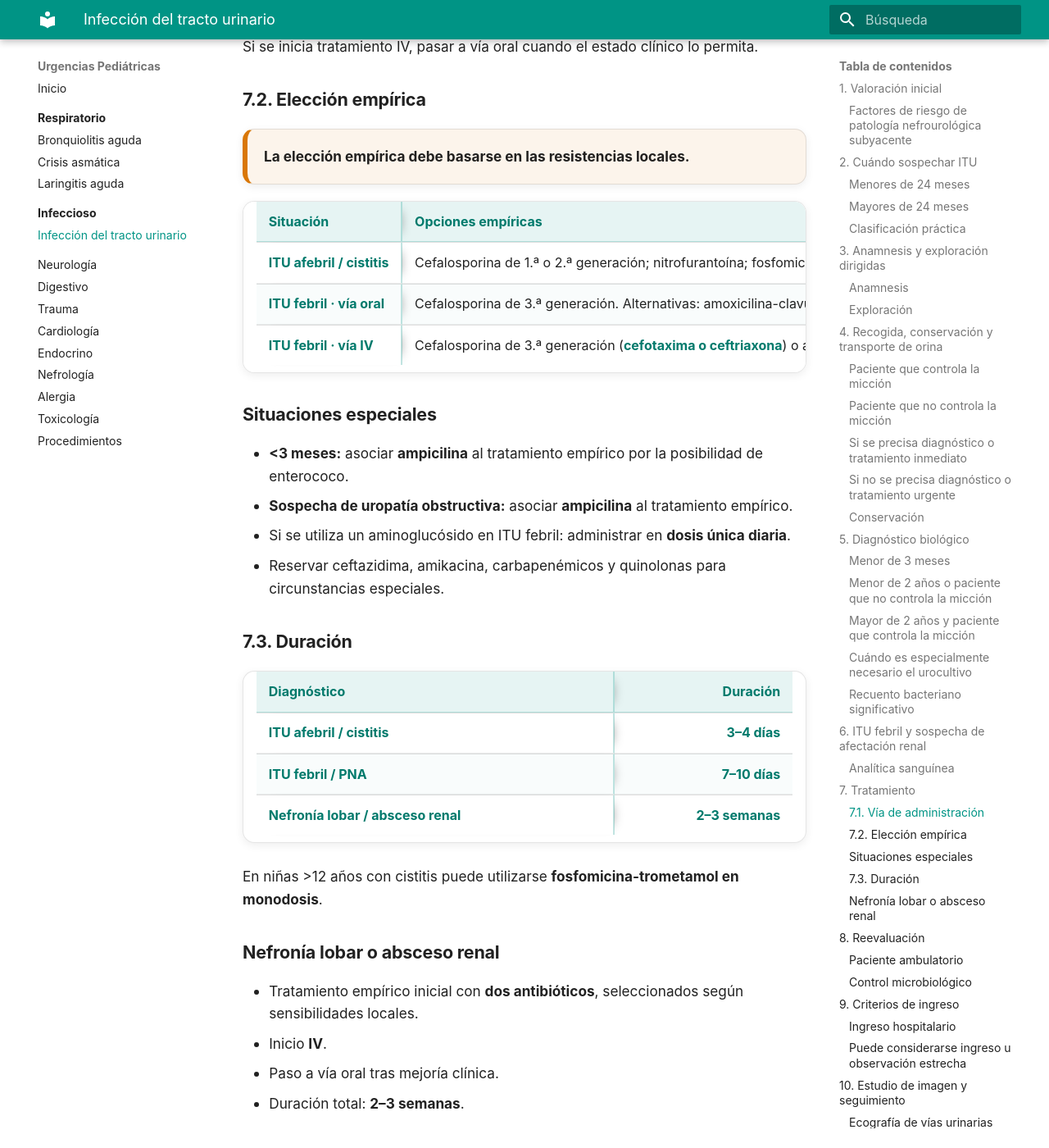
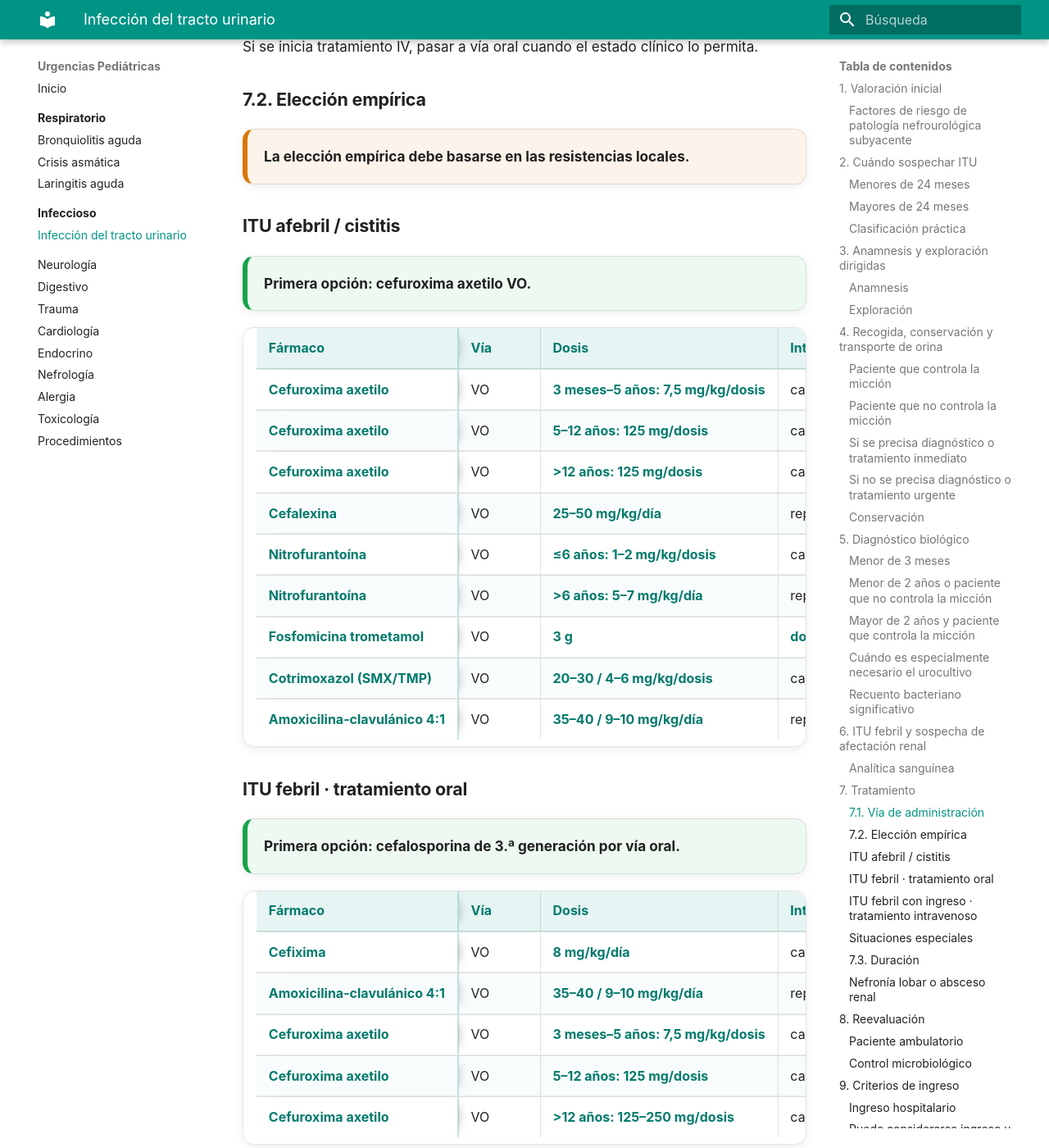
Before and after one commit to gonzaloares/urgencias-pediatricas, an MkDocs documentation site: the page built from docs/infeccioso/infeccion-tracto-urinario.md, in a window 1280 px wide and 1400 px high, scrolled down 8279 px. Shown: the whole window at 82% size. Built offline with MkDocs 1.6.1 and Material for MkDocs 9.7.7, drawn with Linux system fonts in a browser that asks for light colours; some of the changed text lies outside the part shown.

Commit message:
Amplía posología del tratamiento empírico de ITU

```diff
--- a/docs/infeccioso/infeccion-tracto-urinario.md
+++ b/docs/infeccioso/infeccion-tracto-urinario.md
@@ -276,17 +276,59 @@
   <strong>La elección empírica debe basarse en las resistencias locales.</strong>
 </div>
 
-| Situación | Opciones empíricas |
-|---|---|
-| **ITU afebril / cistitis** | Cefalosporina de 1.ª o 2.ª generación; nitrofurantoína; fosfomicina en >12 años. TM-SMX o amoxicilina-clavulánico 4/1 si la sensibilidad local de <i>E. coli</i> es >80–90%. |
-| **ITU febril · vía oral** | Cefalosporina de 3.ª generación. Alternativas: amoxicilina-clavulánico 4/1 o cefalosporina de 2.ª generación si la sensibilidad local de <i>E. coli</i> es >80–90%. |
-| **ITU febril · vía IV** | Cefalosporina de 3.ª generación (**cefotaxima o ceftriaxona**) o aminoglucósido (**gentamicina o tobramicina**). Alternativas: amoxicilina-clavulánico 5/1 o cefalosporina de 2.ª generación si la sensibilidad local de <i>E. coli</i> es >80–90%. |
+### ITU afebril / cistitis
+
+<div class="clinical-card clinical-card-success">
+  <strong>Primera opción: cefuroxima axetilo VO.</strong>
+</div>
+
+| Fármaco | Vía | Dosis | Intervalo / máximo | Comentarios |
+|---|---|---|---|---|
+| **Cefuroxima axetilo** | VO | **3 meses–5 años: 7,5 mg/kg/dosis** | cada **12 h** | Primera opción. |
+| **Cefuroxima axetilo** | VO | **5–12 años: 125 mg/dosis** | cada **12 h** | — |
+| **Cefuroxima axetilo** | VO | **>12 años: 125 mg/dosis** | cada **12 h**; puede aumentarse a **250 mg/dosis** | — |
+| **Cefalexina** | VO | **25–50 mg/kg/día** | repartir cada **6–8 h** · máx. **2 g/día** | Cefalosporina de 1.ª generación. |
+| **Nitrofurantoína** | VO | **≤6 años: 1–2 mg/kg/dosis** | cada **6 h** | No usar en <3 meses. Solo ITU baja. |
+| **Nitrofurantoína** | VO | **>6 años: 5–7 mg/kg/día** | repartir en **4 tomas** | No superar dosis de adulto. Solo ITU baja. |
+| **Fosfomicina trometamol** | VO | **3 g** | **dosis única** | Solo niñas >12 años con ITU baja no complicada. |
+| **Cotrimoxazol (SMX/TMP)** | VO | **20–30 / 4–6 mg/kg/dosis** | cada **12 h** · en >12 años: **800/160 mg cada 12 h** | Utilizar si la sensibilidad local lo permite. |
+| **Amoxicilina-clavulánico 4:1** | VO | **35–40 / 9–10 mg/kg/día** | repartir en **3 dosis (cada 8 h)** · máx. amoxicilina **1,5 g/día**, clavulánico **375 mg/día** | Utilizar si la sensibilidad local de <i>E. coli</i> es >80–90%. |
+
+### ITU febril · tratamiento oral
+
+<div class="clinical-card clinical-card-success">
+  <strong>Primera opción: cefalosporina de 3.ª generación por vía oral.</strong>
+</div>
+
+| Fármaco | Vía | Dosis | Intervalo / máximo | Comentarios |
+|---|---|---|---|---|
+| **Cefixima** | VO | **8 mg/kg/día** | cada **12–24 h** · máx. **400 mg/día** | Opción práctica de cefalosporina de 3.ª generación en >6 meses. |
+| **Amoxicilina-clavulánico 4:1** | VO | **35–40 / 9–10 mg/kg/día** | repartir en **3 dosis (cada 8 h)** · máx. amoxicilina **1,5 g/día**, clavulánico **375 mg/día** | Alternativa si la sensibilidad local de <i>E. coli</i> es >80–90%. |
+| **Cefuroxima axetilo** | VO | **3 meses–5 años: 7,5 mg/kg/dosis** | cada **12 h** | Alternativa de 2.ª generación si la sensibilidad local de <i>E. coli</i> es >80–90%. |
+| **Cefuroxima axetilo** | VO | **5–12 años: 125 mg/dosis** | cada **12 h** | — |
+| **Cefuroxima axetilo** | VO | **>12 años: 125–250 mg/dosis** | cada **12 h** | — |
+
+### ITU febril con ingreso · tratamiento intravenoso
+
+<div class="clinical-card clinical-card-success">
+  <strong>Primera opción: gentamicina IV en dosis única diaria.</strong>
+</div>
+
+| Fármaco | Vía | Dosis | Intervalo / máximo | Comentarios |
+|---|---|---|---|---|
+| **Gentamicina** | IV | **Lactantes >1 semana: 7,5 mg/kg/día** | preferentemente **cada 24 h** | Primera opción. Ajustar a función renal y monitorizar niveles cuando esté indicado. |
+| **Gentamicina** | IV | **Niños y adolescentes: 6–7,5 mg/kg/día** | preferentemente **cada 24 h** | — |
+| **Cefotaxima** | IV | **100–200 mg/kg/día** | repartir cada **6–8 h** · máx. **12 g/día** | Cefalosporina de 3.ª generación. |
+| **Ceftriaxona** | IV / IM | **20–80 mg/kg/día** | **cada 24 h** | >12 años o >50 kg: **1–2 g cada 24 h**; máx. general **4 g/día**. |
+| **Tobramicina** | IV | **4,5–7,5 mg/kg/día** | preferentemente **cada 24 h** | Alternativa aminoglucósida. Ajustar a función renal y monitorizar niveles cuando esté indicado. |
+| **Amoxicilina-clavulánico 5:1** | IV | **75 / 15 mg/kg/día** | repartir en **3–4 dosis** | Alternativa si la sensibilidad local de <i>E. coli</i> es >80–90%. |
 
 ### Situaciones especiales
 
 - **<3 meses:** asociar **ampicilina** al tratamiento empírico por la posibilidad de enterococo.
 - **Sospecha de uropatía obstructiva:** asociar **ampicilina** al tratamiento empírico.
-- Si se utiliza un aminoglucósido en ITU febril: administrar en **dosis única diaria**.
+- **Ampicilina IV (lactantes y niños): 100–200 mg/kg/día**, repartidos **cada 6 h**; máximo **12 g/día**.
+- Los aminoglucósidos se administrarán en **dosis única diaria** cuando se utilicen para una ITU febril.
 - Reservar ceftazidima, amikacina, carbapenémicos y quinolonas para circunstancias especiales.
 
 ### 7.3. Duración
@@ -523,3 +565,4 @@
 ## 14. Bibliografía
 
 1. Grupo de trabajo de la Guía de Práctica Clínica sobre Infección del Tracto Urinario en la Población Pediátrica. **Guía de Práctica Clínica. Infección del Tracto Urinario en la Población Pediátrica. Actualización 2024.** Asociación Española de Nefrología Pediátrica; Asociación Española de Pediatría. 2024.
+2. Comité de Medicamentos de la Asociación Española de Pediatría. **Pediamécum.** Fichas de cefuroxima, cefalexina, nitrofurantoína, fosfomicina, cotrimoxazol, amoxicilina-clavulánico, cefixima, gentamicina, cefotaxima, ceftriaxona, tobramicina y ampicilina. Utilizado exclusivamente para la posología. [Pediamécum](https://www.aeped.es/comites/cm/pediamecum/)
```
